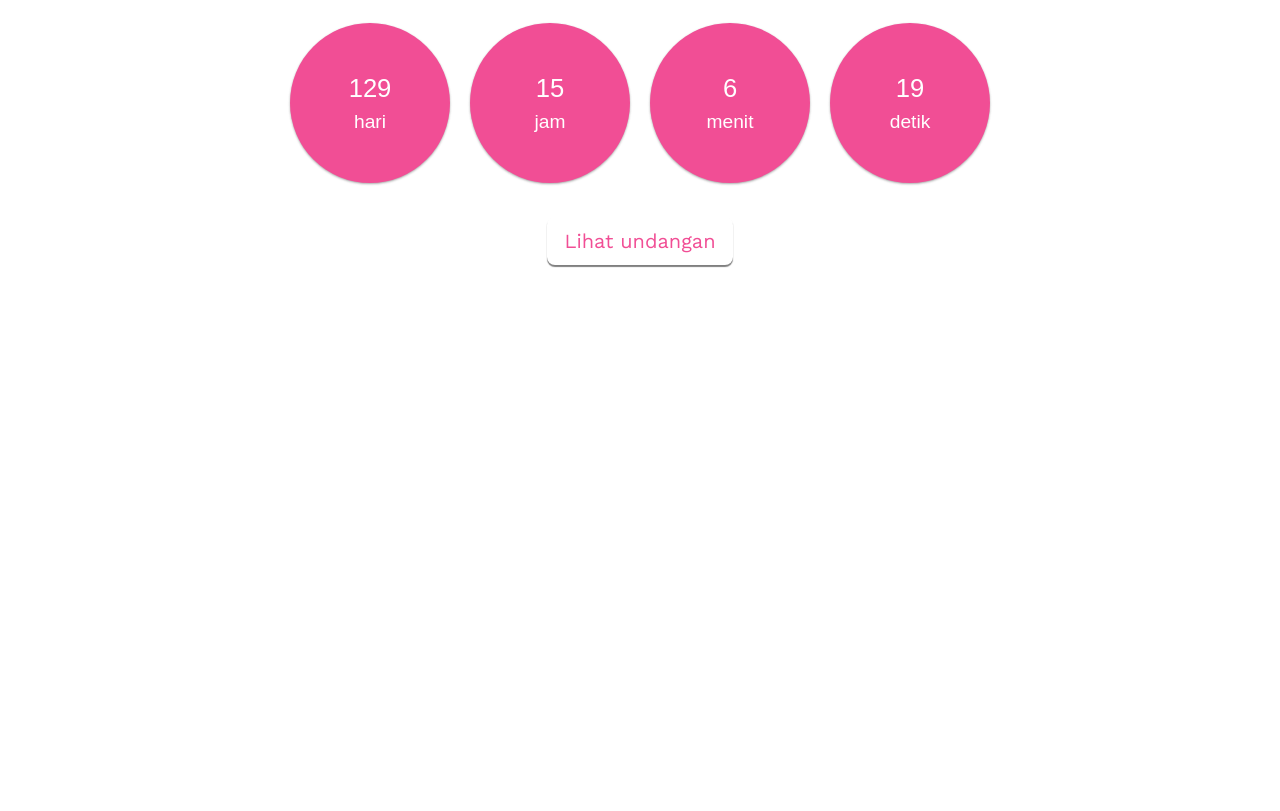
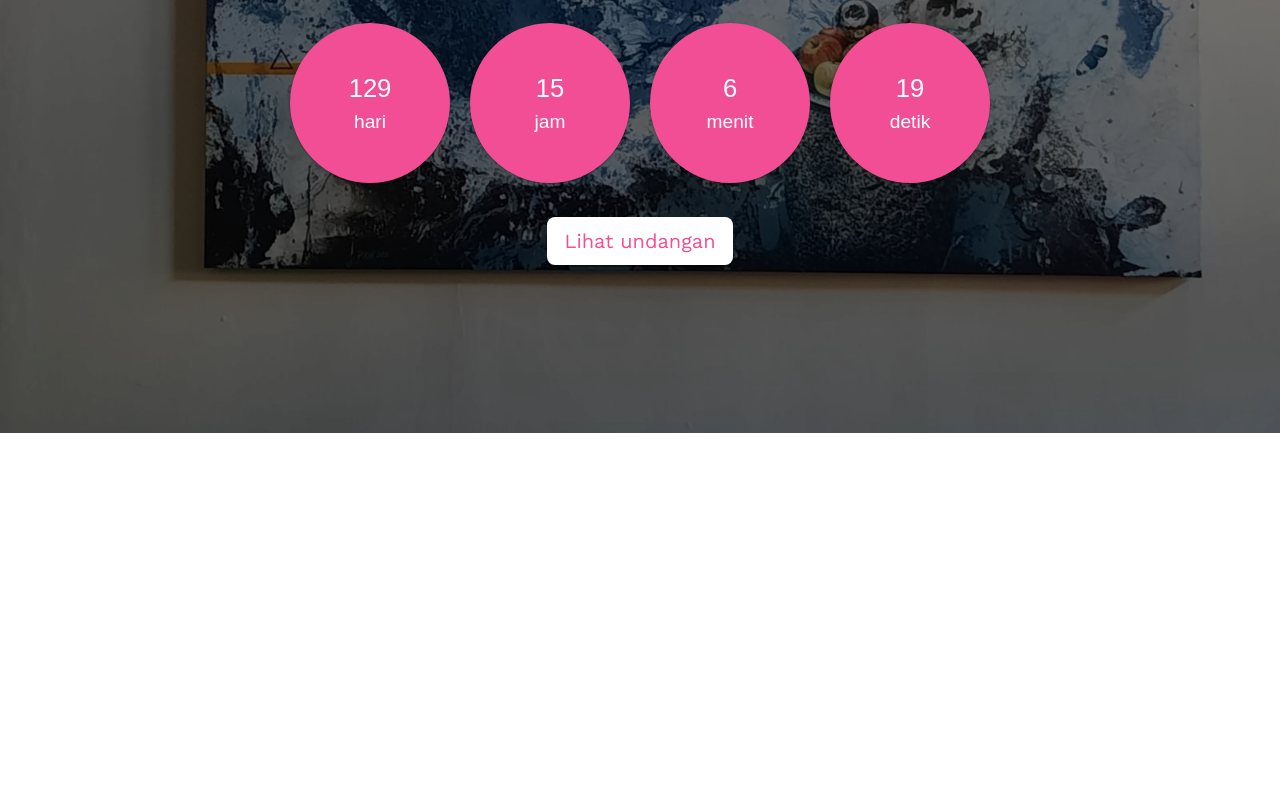
Before and after one commit to e-was24/undangan, a plain HTML site: page index.html in a window 1280 px wide. Shown: the part 367-1178 px from the top of the page. Drawn offline with nearby package versions, Linux system fonts and the light colour scheme; files that its build step writes are made by us from their sources; files whose address does not match are found by name.

Commit message:
Update style.css

```diff
--- a/style.css
+++ b/style.css
@@ -11,14 +11,14 @@
        min-height: 2000px;
    }
 
-   .hero::before {
+ .hero::before {
        content: '';
        position: absolute;
        top: 0;
        left: 0;
        width: 100%;
        height: 100%;
-       background-image: url(img/img.jpeg);
+       background-image: url(img.jpeg);
        background-size: cover;
        background-position: center;
        z-index: -1;
```
